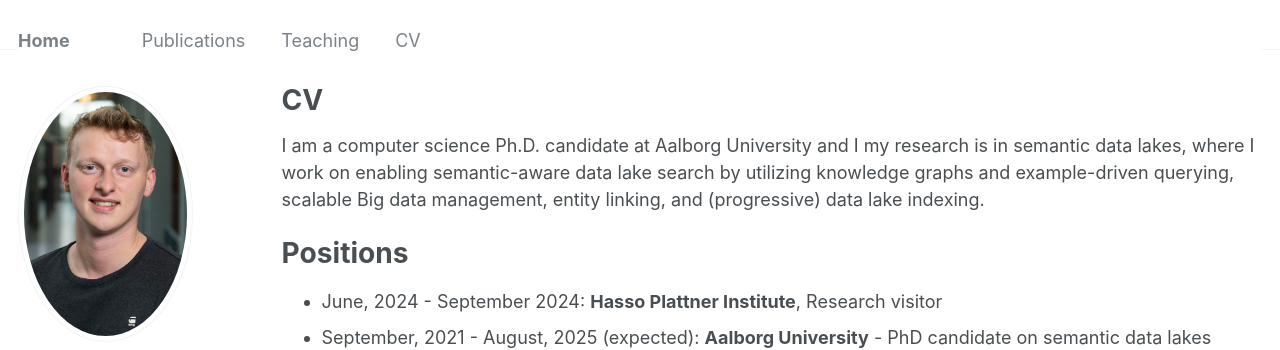
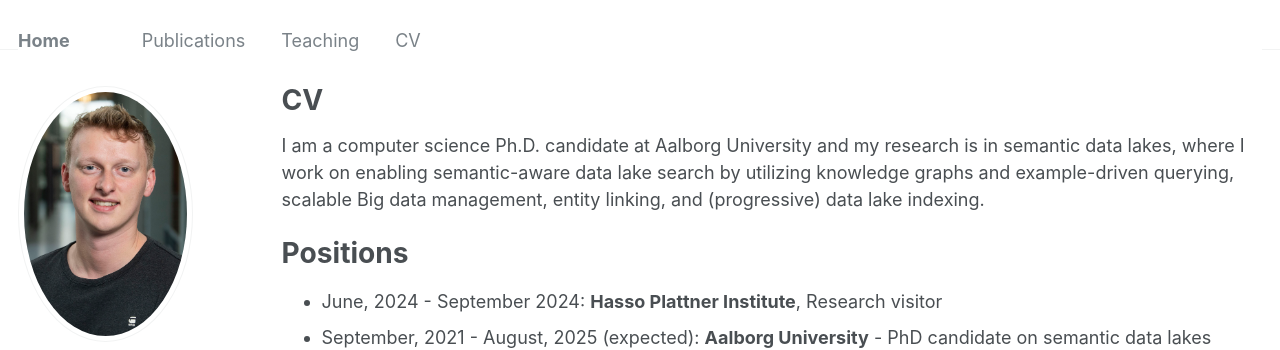
Before and after one commit to MrPekar98/mrpekar98.github.io, a Jekyll site: the page built from _pages/cv.md, in a window 1280 px wide and 900 px high. Shown: the top 350 px of the window. Built offline with Jekyll 4.4.1, drawn with Linux system fonts in a browser that asks for light colours; some web fonts are replaced.

Commit message:
Fix typo

```diff
--- a/_pages/cv.md
+++ b/_pages/cv.md
@@ -9,7 +9,7 @@ redirect_from:
 
 {% include base_path %}
 
-I am a computer science Ph.D. candidate at Aalborg University and I my research is in semantic data lakes, where I work on enabling semantic-aware data lake search by utilizing knowledge graphs and example-driven querying, scalable Big data management, entity linking, and (progressive) data lake indexing.
+I am a computer science Ph.D. candidate at Aalborg University and my research is in semantic data lakes, where I work on enabling semantic-aware data lake search by utilizing knowledge graphs and example-driven querying, scalable Big data management, entity linking, and (progressive) data lake indexing.
 
 Positions
 ======
```
